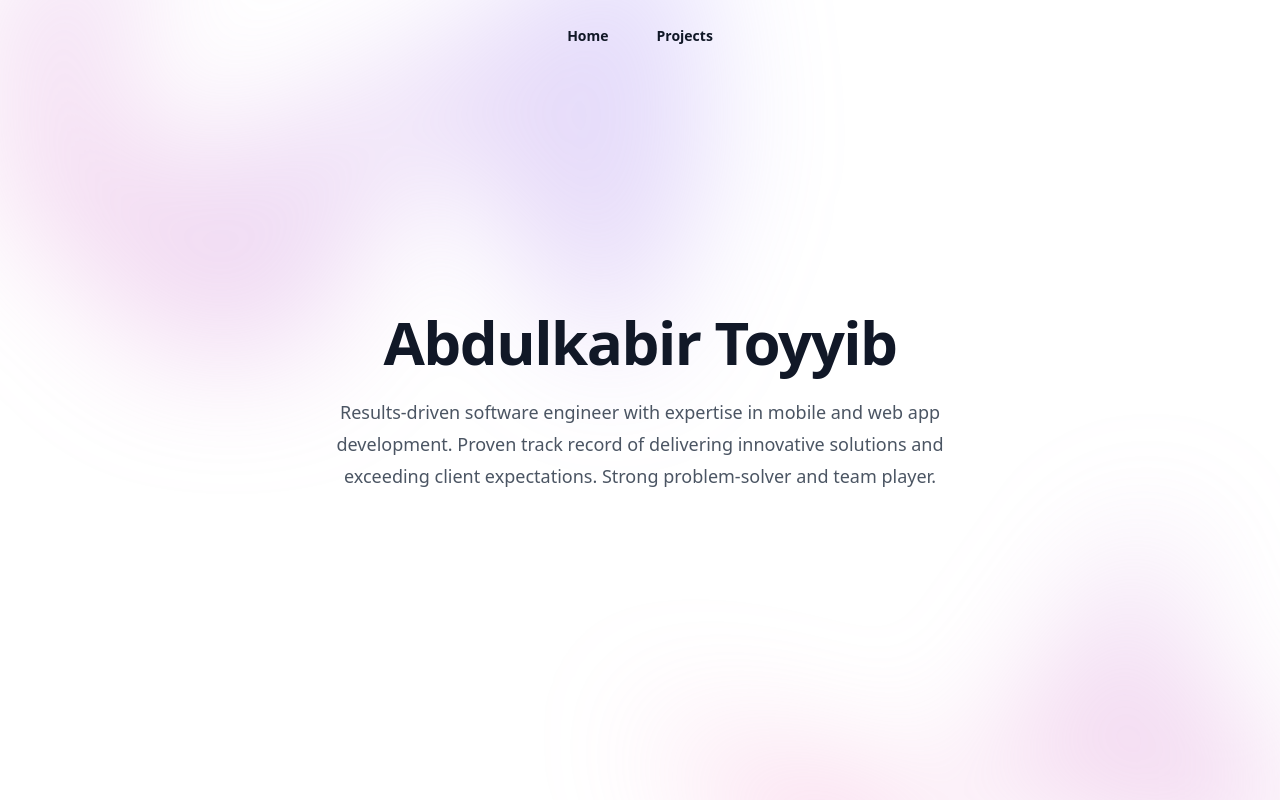
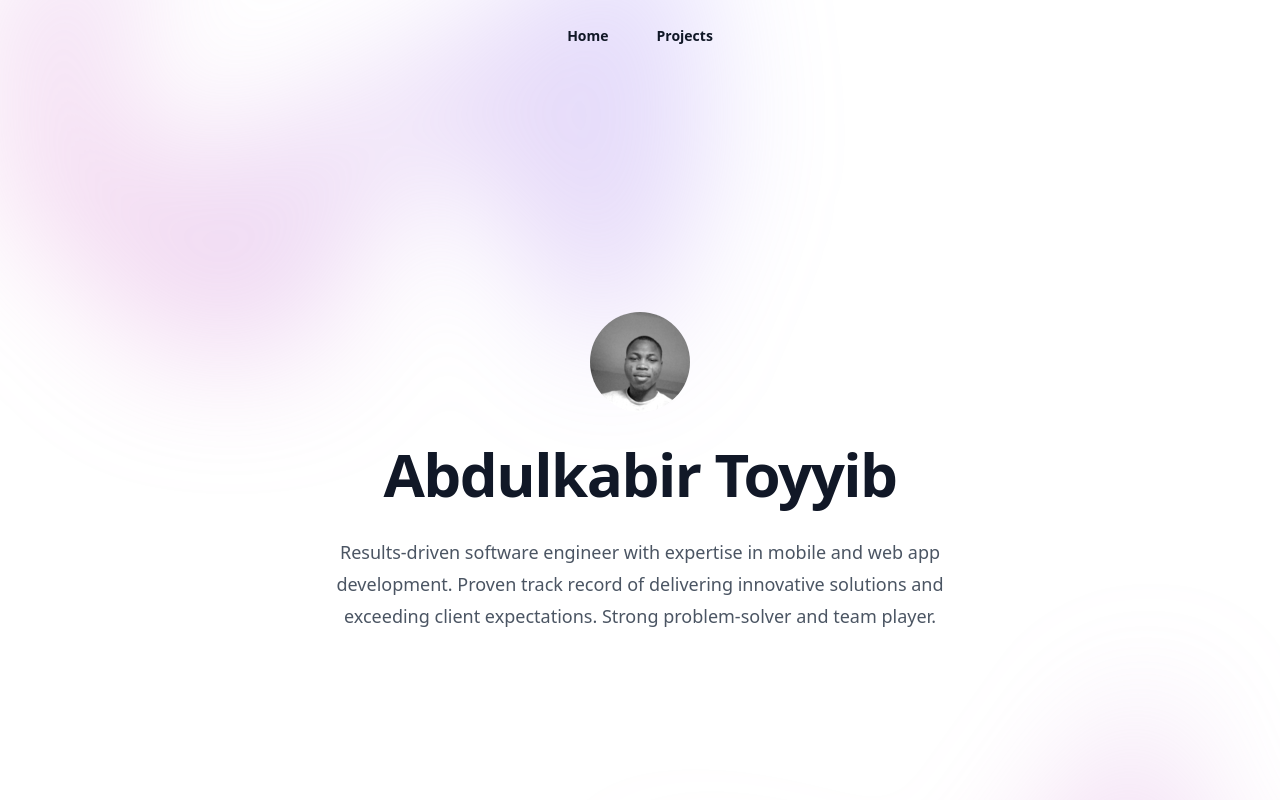
Before and after one commit to toykam/svelt_porfolio, a SvelteKit app: page / in a window 1280 px wide. Shown: the top 800 px of the page. Built offline with nearby package versions, Linux system fonts and the light colour scheme; some icons are missing.

Commit message:
added animations and some other improvement

```diff
--- a/package.json
+++ b/package.json
@@ -12,6 +12,7 @@
 		"format": "prettier --write ."
 	},
 	"devDependencies": {
+		"@iconify/svelte": "^4.0.2",
 		"@sveltejs/adapter-auto": "^3.0.0",
 		"@sveltejs/kit": "^2.0.0",
 		"@sveltejs/vite-plugin-svelte": "^3.0.0",
--- a/src/routes/+page.svelte
+++ b/src/routes/+page.svelte
@@ -1,16 +1,40 @@
+<script>
+    import Icon from "@iconify/svelte";
+	import { fade, scale } from "svelte/transition";
+    let iconSize = 2;
 
+
+</script>
 <div class="mx-auto max-w-2xl py-32 sm:py-48 lg:py-56">
     <div class="hidden sm:mb-8 sm:flex sm:justify-center">
     <!-- <div class="relative rounded-full px-3 py-1 text-sm leading-6 text-gray-600 ring-1 ring-gray-900/10 hover:ring-gray-900/20">
         Announcing our next round of funding. <a href="#" class="font-semibold text-indigo-600"><span class="absolute inset-0" aria-hidden="true"></span>Read more <span aria-hidden="true">&rarr;</span></a>
     </div> -->
     </div>
-    <div class="text-center">
-    <h1 class="text-balance text-4xl font-bold tracking-tight text-gray-900 sm:text-6xl">Abdulkabir Toyyib</h1>
-    <p class="mt-6 text-lg leading-8 text-gray-600">Results-driven software engineer with expertise in mobile and web app development. Proven track record of delivering innovative solutions and exceeding client expectations. Strong problem-solver and team player.</p>
-    <div class="mt-10 flex items-center justify-center gap-x-6">
-        <!-- <a href="#" class="rounded-md bg-indigo-600 px-3.5 py-2.5 text-sm font-semibold text-white shadow-sm hover:bg-indigo-500 focus-visible:outline focus-visible:outline-2 focus-visible:outline-offset-2 focus-visible:outline-indigo-600">Get started</a>
-        <a href="#" class="text-sm font-semibold leading-6 text-gray-900">Learn more <span aria-hidden="true">→</span></a> -->
-    </div>
+    <div class=" flex-col flex items-center space-y-8">
+
+        <div class=" w-full item-center flex justify-center">
+            <img class=" rounded-full" src="favicon.png" alt="profileimage">
+        </div>
+
+        <h1 class="text-balance text-4xl font-bold tracking-tight text-gray-900 sm:text-6xl" transition:scale={{
+            delay: 100,
+            duration: 300
+        }}>Abdulkabir Toyyib</h1>
+        <p class="mt-6 text-lg leading-8 text-gray-600 text-center" transition:fade>Results-driven software engineer with expertise in mobile and web app development. Proven track record of delivering innovative solutions and exceeding client expectations. Strong problem-solver and team player.</p>
+        <div class="mt-10 flex items-center justify-center gap-x-6">
+            <a target="_blank" href="https://github.com/toykam" out:scale in:scale>
+                <Icon icon="bi:github" width="{iconSize}em" height="{iconSize}em" />
+            </a>
+            <a target="_blank" href="https://x.com/toykam" out:scale in:scale={{delay: 200}}>
+                <Icon icon="logos:twitter" width="{iconSize}em" height="{iconSize}em" />
+            </a>
+            <a target="_blank" href="mail:to/kabirtoyyib19@gmail.com" out:scale in:scale={{ delay: 400}}>
+                <Icon icon="logos:google-gmail" width="{iconSize}em" height="{iconSize}em" />
+            </a>
+            <a target="_blank" href="https://www.linkedin.com/in/abdul-kabir-toyyib-61187a177/" out:scale in:scale={{delay: 600}}>
+                <Icon icon="skill-icons:linkedin" width="{iconSize}em" height="{iconSize}em" />
+            </a>
+        </div>
     </div>
 </div>
--- a/src/routes/projects/+page.svelte
+++ b/src/routes/projects/+page.svelte
@@ -1,11 +1,13 @@
 <script lang="ts">
+	import { fade, scale } from "svelte/transition";
+
     type Project = {
         title: string;
         links: {android: string, ios: string},
         image: string;
         description: string;
     }
-    let projects: Project[] = [
+    const projects: Project[] = [
         {
             "title": "Just Own It",
             "links": {
@@ -40,7 +42,7 @@
                 "ios": ""
             },
             "image": "https://play-lh.googleusercontent.com/CuKdroRAiSC-ICpK7xg4xZPn7VPu9oDPRcVbWO2Nw7iYnB7bPt9p_hMm_yn5ZFbya0Pt=w832-h470-rw",
-            "description": "BillPadi Services Limited is a Value Added Services (VAS) and trading organization that offers instant recharge of Airtime, Data Bundle, CableTV, Electricity Bill Payment services to their customers."
+            "description": "BillPadi Services Limited is a Value Added Services (VAS) and trading organization that offers instant transaction to their customers."
         },
         {
             "title": "TeddyEd",
@@ -60,26 +62,23 @@
   <div class="mx-auto max-w-2xl py-16 sm:py-24 lg:max-w-none lg:py-32">
     <h2 class="text-2xl font-bold text-gray-900">Projects</h2>
 
-    <div class="mt-6 space-y-12 lg:grid lg:grid-cols-3 lg:gap-x-6 lg:space-y-0">
+    <div class="mt-6 gap-y-10 grid lg:grid-cols-3 lg:gap-12 items-center">
 
+        {#each projects as { description, image, title, links }, i (title)}
 
-        {#each projects as { description, image, title, links } (title)}
-
-            <div class="group relative">
+            <div class="group relative" in:fade out:scale>
                 <div class="relative h-80 w-full overflow-hidden rounded-lg bg-white sm:aspect-h-1 sm:aspect-w-2 lg:aspect-h-1 lg:aspect-w-1 group-hover:opacity-75 sm:h-64">
                     <img src="{ image }" alt="{ description }" class="h-full w-full object-cover object-center">
                 </div>
                 <h3 class="mt-6 text-sm text-gray-500">
-                    <a href="#" target="_blank">
                     <span class="absolute inset-0"></span>
                         { title }
-                    </a>
                 </h3>
-                <p class="text-base font-semibold text-gray-900">{ description }</p>
+                <p class="text-base font-semibold text-gray-900 text-justify">{ description }</p>
                 <div class="mt-4 grid grid-cols-4 gap-4">
                     <!-- Active: "ring-2 ring-indigo-500" -->
-                    <a href="{ links.android }" class="group relative flex cursor-pointer items-center justify-center rounded-md border bg-white px-4 py-3 text-sm font-medium uppercase text-gray-900 shadow-sm hover:bg-gray-50 focus:outline-none sm:flex-1">
-                      <input type="radio" name="size-choice" value="XXS" class="sr-only">
+                    <a href="{ links.android }" class="group relative flex cursor-pointer items-center justify-center rounded-md border bg-white px-12 py-2 text-sm font-medium uppercase text-gray-900 shadow-sm hover:bg-gray-50 focus:outline-none sm:flex-1">
+                      <input type="radio" name="size-choice" value="Android-{ title }" class="sr-only">
                       <span>Android</span>
                       <!--
                         Active: "border", Not Active: "border-2"
@@ -88,8 +87,8 @@
                       <span class="pointer-events-none absolute -inset-px rounded-md" aria-hidden="true"></span>
                     </a>
                     {#if links.ios.length > 1}
-                        <a href="{ links.ios }" class="group relative flex cursor-pointer items-center justify-center rounded-md border bg-white px-4 py-3 text-sm font-medium uppercase text-gray-900 shadow-sm hover:bg-gray-50 focus:outline-none sm:flex-1">
-                        <input type="radio" name="size-choice" value="XXS" class="sr-only">
+                        <a href="{ links.ios }" class="group relative flex cursor-pointer items-center justify-center rounded-md border bg-white px-12 py-2 text-sm font-medium uppercase text-gray-900 shadow-sm hover:bg-gray-50 focus:outline-none sm:flex-1">
+                        <input type="radio" name="size-choice" value="iOS-{ title }" class="sr-only">
                         <span>iOS</span>
                         <!--
                             Active: "border", Not Active: "border-2"
```
Also changed, not shown: src/routes/blog/+page.svelte (added), src/routes/blog/[title]/+page.svelte (added), static/favicon.png, 1 other file (tests, documents, lock files or other folders).
